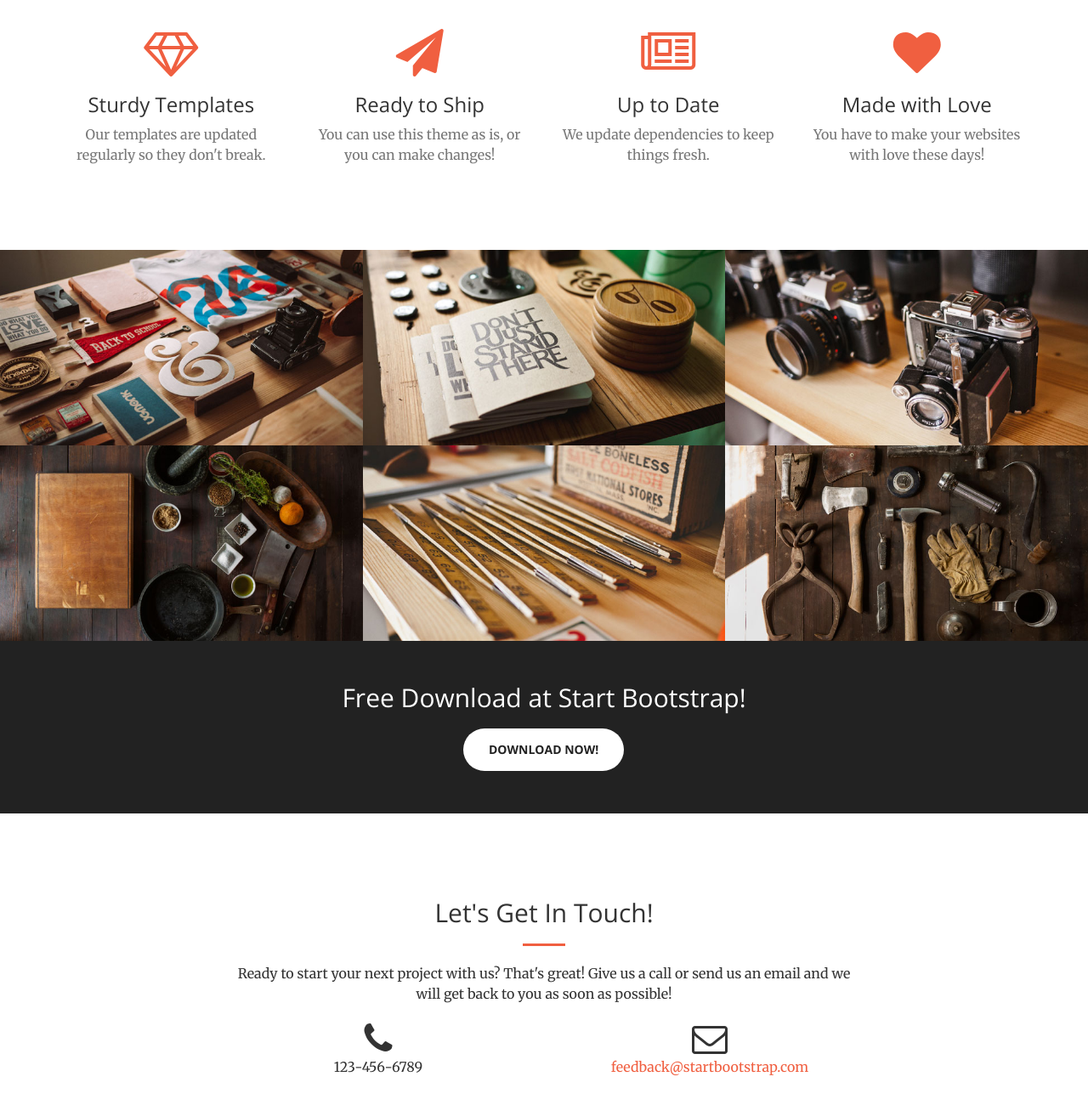
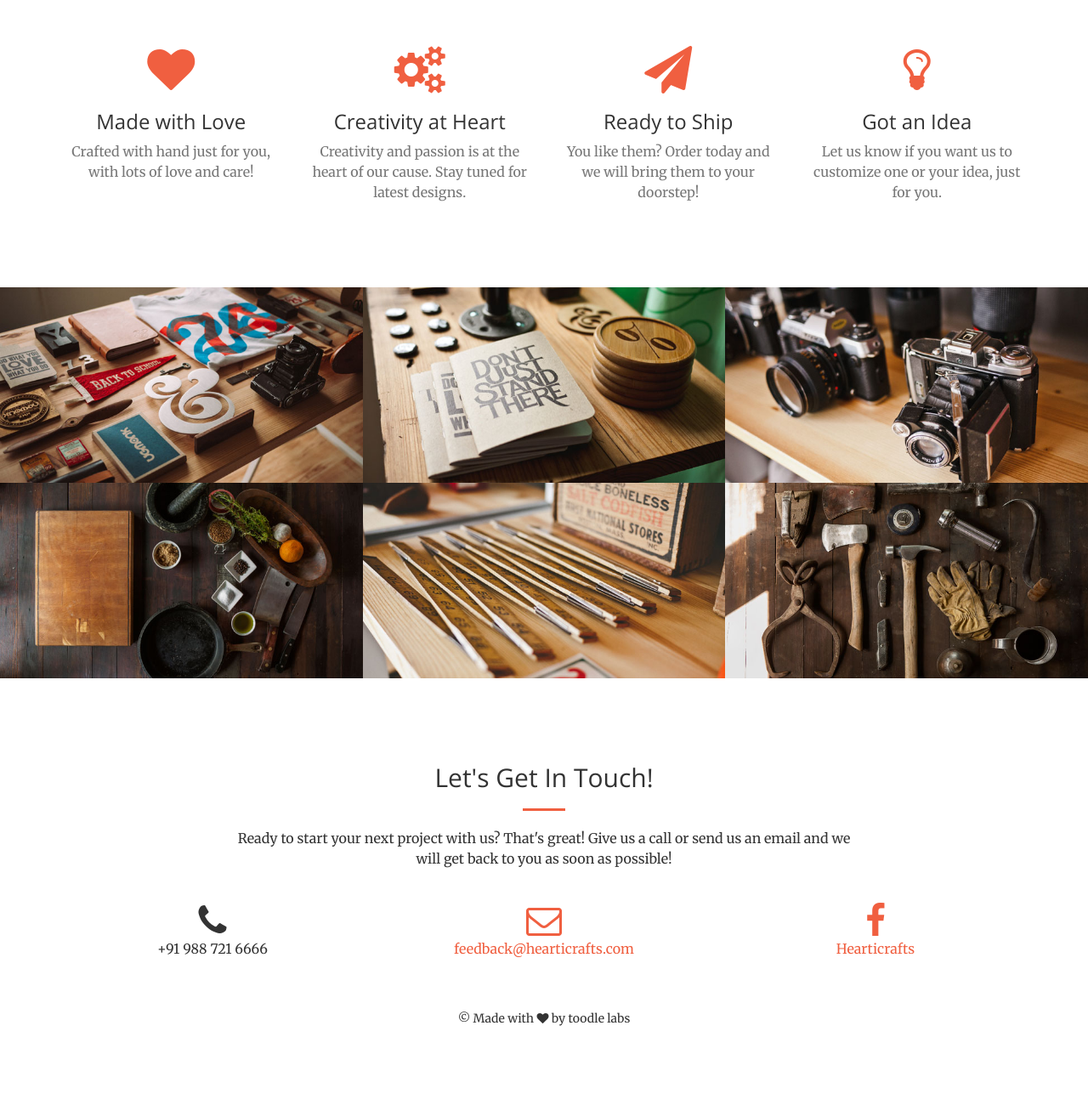
Before and after one commit to isubhashree/isubhashree.github.io, a website: page index.html in a window 1280 px wide. Shown: the part 1380-2680 px from the top of the page at 85% size. Drawn offline with nearby package versions, Linux system fonts and the light colour scheme.

Commit message:
hearticraftifying

```diff
--- a/css/creative.css
+++ b/css/creative.css
@@ -217,7 +217,7 @@ header .header-content .header-content-inner p {
 }
 @media (min-width: 992px) {
   .service-box {
-    margin: 20px auto 0;
+    margin: 40px auto 0;
   }
 }
 .service-box p {
--- a/index.html
+++ b/index.html
@@ -9,7 +9,7 @@
     <meta name="description" content="">
     <meta name="author" content="">
 
-    <title>Creative - Start Bootstrap Theme</title>
+    <title>Hearticrafts</title>
 
     <!-- Bootstrap Core CSS -->
     <link href="vendor/bootstrap/css/bootstrap.min.css" rel="stylesheet">
@@ -43,7 +43,7 @@
                 <button type="button" class="navbar-toggle collapsed" data-toggle="collapse" data-target="#bs-example-navbar-collapse-1">
                     <span class="sr-only">Toggle navigation</span> Menu <i class="fa fa-bars"></i>
                 </button>
-                <a class="navbar-brand page-scroll" href="#page-top">Start Bootstrap</a>
+                <a class="navbar-brand page-scroll" href="#page-top">Hearticrafts</a>
             </div>
 
             <!-- Collect the nav links, forms, and other content for toggling -->
@@ -71,9 +71,9 @@
     <header>
         <div class="header-content">
             <div class="header-content-inner">
-                <h1 id="homeHeading">Your Favorite Source of Free Bootstrap Themes</h1>
+                <h1 id="homeHeading">Cute gift packs for cute gifts</h1>
                 <hr>
-                <p>Start Bootstrap can help you build better websites using the Bootstrap CSS framework! Just download your template and start going, no strings attached!</p>
+                <p>The manner of giving is worth more than the gift!</p>
                 <a href="#about" class="btn btn-primary btn-xl page-scroll">Find Out More</a>
             </div>
         </div>
@@ -85,7 +85,7 @@
                 <div class="col-lg-8 col-lg-offset-2 text-center">
                     <h2 class="section-heading">We've got what you need!</h2>
                     <hr class="light">
-                    <p class="text-faded">Start Bootstrap has everything you need to get your new website up and running in no time! All of the templates and themes on Start Bootstrap are open source, free to download, and easy to use. No strings attached!</p>
+                    <p class="text-faded">Be it a simple message or a grand piece of art, every gift deserves special care! Colorful, bright and lively gifts  add authenticity to our celebrations. We care for your love, something that we use in our creations very often <i class="fa fa-smile-o"></i></p>
                     <a href="#services" class="page-scroll btn btn-default btn-xl sr-button">Get Started!</a>
                 </div>
             </div>
@@ -105,30 +105,30 @@
             <div class="row">
                 <div class="col-lg-3 col-md-6 text-center">
                     <div class="service-box">
-                        <i class="fa fa-4x fa-diamond text-primary sr-icons"></i>
-                        <h3>Sturdy Templates</h3>
-                        <p class="text-muted">Our templates are updated regularly so they don't break.</p>
+                        <i class="fa fa-4x fa-heart text-primary sr-icons"></i>
+                        <h3>Made with Love</h3>
+                        <p class="text-muted">Crafted with hand just for you, with lots of love and care!</p>
+                    </div>
+                </div>
+                <div class="col-lg-3 col-md-6 text-center">
+                    <div class="service-box">
+                        <i class="fa fa-4x fa-gears text-primary sr-icons"></i>
+                        <h3>Creativity at Heart</h3>
+                        <p class="text-muted">Creativity and passion is at the heart of our cause. Stay tuned for latest designs.</p>
                     </div>
                 </div>
                 <div class="col-lg-3 col-md-6 text-center">
                     <div class="service-box">
                         <i class="fa fa-4x fa-paper-plane text-primary sr-icons"></i>
                         <h3>Ready to Ship</h3>
-                        <p class="text-muted">You can use this theme as is, or you can make changes!</p>
+                        <p class="text-muted">You like them? Order today and we will bring them to your doorstep!</p>
                     </div>
                 </div>
                 <div class="col-lg-3 col-md-6 text-center">
                     <div class="service-box">
-                        <i class="fa fa-4x fa-newspaper-o text-primary sr-icons"></i>
-                        <h3>Up to Date</h3>
-                        <p class="text-muted">We update dependencies to keep things fresh.</p>
-                    </div>
-                </div>
-                <div class="col-lg-3 col-md-6 text-center">
-                    <div class="service-box">
-                        <i class="fa fa-4x fa-heart text-primary sr-icons"></i>
-                        <h3>Made with Love</h3>
-                        <p class="text-muted">You have to make your websites with love these days!</p>
+                        <i class="fa fa-4x fa-lightbulb-o text-primary sr-icons"></i>
+                        <h3>Got an Idea</h3>
+                        <p class="text-muted">Let us know if you want us to customize one or your idea, just for you.</p>
                     </div>
                 </div>
             </div>
@@ -232,14 +232,14 @@
         </div>
     </section>
 
-    <aside class="bg-dark">
+    <!--<aside class="bg-dark">
         <div class="container text-center">
             <div class="call-to-action">
                 <h2>Free Download at Start Bootstrap!</h2>
                 <a href="http://startbootstrap.com/template-overviews/creative/" class="btn btn-default btn-xl sr-button">Download Now!</a>
             </div>
         </div>
-    </aside>
+    </aside>-->
 
     <section id="contact">
         <div class="container">
@@ -249,14 +249,25 @@
                     <hr class="primary">
                     <p>Ready to start your next project with us? That's great! Give us a call or send us an email and we will get back to you as soon as possible!</p>
                 </div>
-                <div class="col-lg-4 col-lg-offset-2 text-center">
+            </div>
+            <br>
+            <div class="row">
+                <div class="col-md-4 text-center">
                     <i class="fa fa-phone fa-3x sr-contact"></i>
-                    <p>123-456-6789</p>
+                    <p>+91 988 721 6666</p>
                 </div>
-                <div class="col-lg-4 text-center">
-                    <i class="fa fa-envelope-o fa-3x sr-contact"></i>
-                    <p><a href="mailto:your-email@your-domain.com">feedback@startbootstrap.com</a></p>
+                <div class="col-md-4 text-center">
+                    <a href="mailto:your-email@your-domain.com"><i class="fa fa-envelope-o fa-3x sr-contact"></i>
+                    <p>feedback@hearticrafts.com</a></p>
                 </div>
+                <div class="col-md-4 text-center">
+                    <a href="https://www.facebook.com/hearticrafts"><i class="fa fa-facebook fa-3x sr-contact"></i>
+                    <p>Hearticrafts</a></p>
+                </div>
+            </div>
+            <div class="row text-center">
+                <br><br>
+                <span class="copyright">&copy; Made with <i class="fa fa-heart sr-contact"></i> by toodle labs</span>
             </div>
         </div>
     </section>
```
Also changed, not shown: css/creative.min.css.
